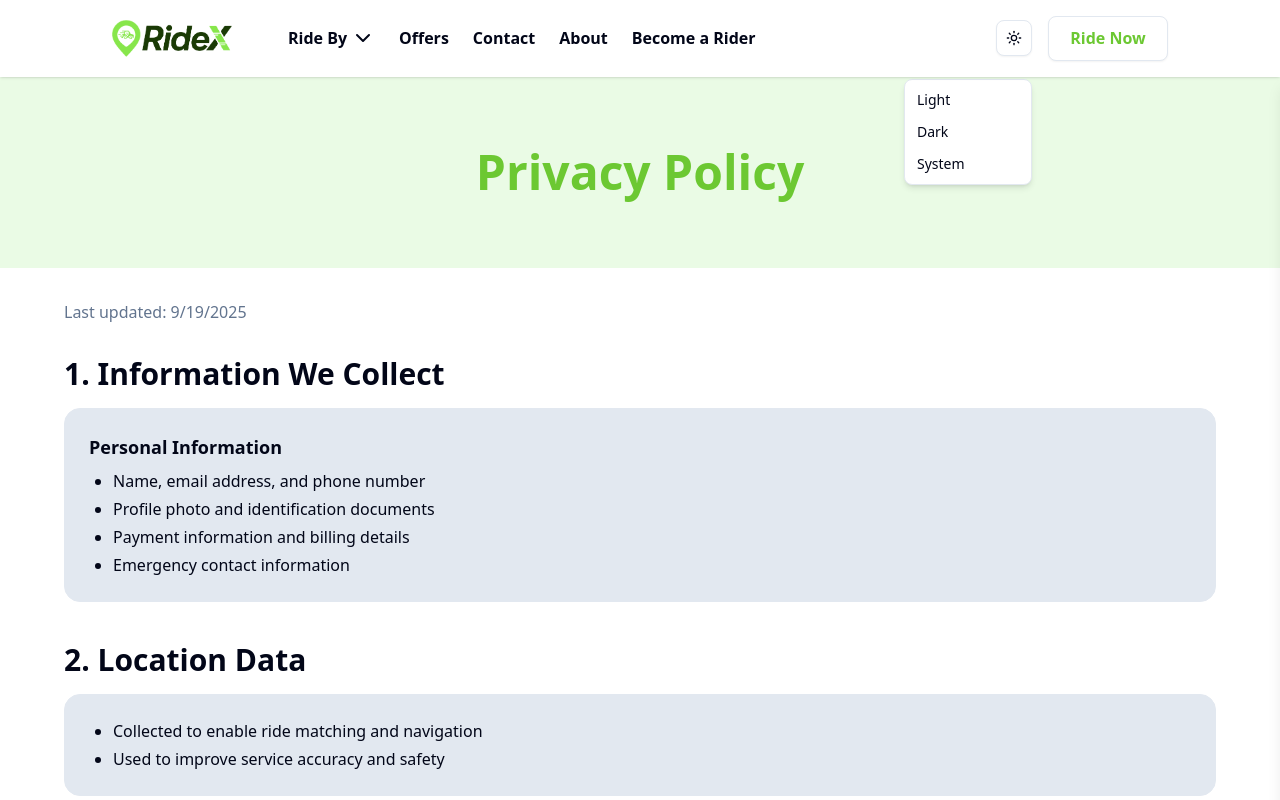
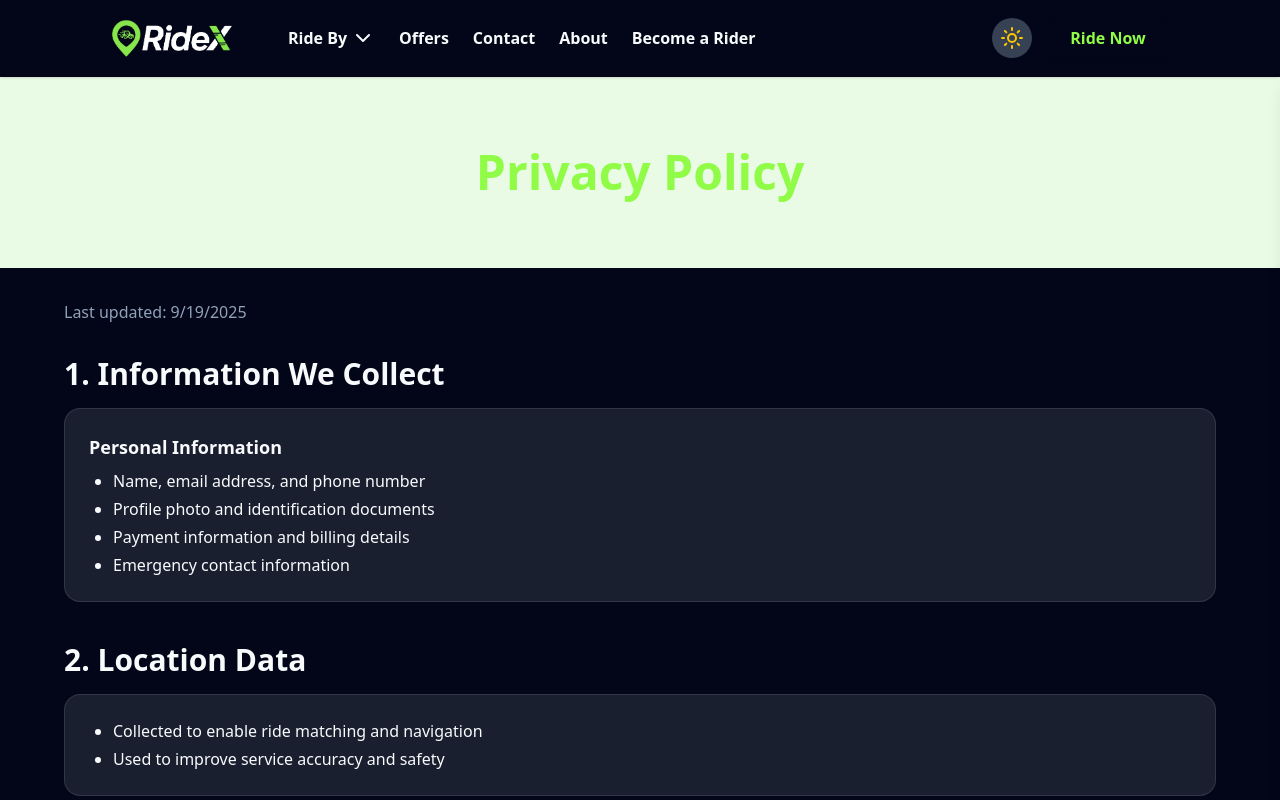
Before and after one commit to rubel6610/RideX-Frontend, a Next.js app: page /privacy-policy in a window 1280 px wide. Both pictures are taken after a click on the button 1014 px from the left and 38 px from the top of the page. Shown: the top 800 px of the page. Built offline with nearby package versions, Linux system fonts and the light colour scheme.

Commit message:
I change thae theme toggole system.

```diff
--- /dev/null
+++ b/src/app/hooks/themeContext.js
@@ -0,0 +1,25 @@
+import { useEffect, useState } from 'react';
+
+const useTheme = () => {
+    const [theme, setTheme] = useState(() => {
+        // Check localStorage or fallback to 'light'
+        return localStorage.getItem('theme') || 'light';
+    });
+
+    useEffect(() => {
+        // Set class on body
+        document.documentElement.classList.toggle('dark', theme === 'dark');
+
+        // Save theme in localStorage
+        localStorage.setItem('theme', theme);
+    }, [theme]);
+
+    // Toggle function
+    const toggleTheme = () => {
+        setTheme((prev) => (prev === 'light' ? 'dark' : 'light'));
+    };
+
+    return { theme, toggleTheme };
+};
+
+export default useTheme;
--- a/src/app/layout.js
+++ b/src/app/layout.js
@@ -1,6 +1,5 @@
 // import { Roboto } from 'next/font/google';
 import "./globals.css";
-import { ThemeProvider } from "@/components/theme-provider";
 import Navbar from '@/components/Shared/Navbar/Navbar';
 import Footer from "@/components/Shared/Footer/Footer";
 
@@ -20,7 +19,6 @@ export default function RootLayout({ children }) {
   return (
     <html lang="en">
       <body className={`antialiased`}>
-        <ThemeProvider>
           {/* fixed navbar */}
           <header>
             <Navbar />
@@ -31,7 +29,6 @@ export default function RootLayout({ children }) {
 
           {/* fixed footer */}
           <footer><Footer /></footer>
-        </ThemeProvider>
       </body>
     </html>
   );
--- a/src/app/privacy-policy/page.jsx
+++ b/src/app/privacy-policy/page.jsx
@@ -1,3 +1,4 @@
+'use client'
 import React from 'react';
 
 const PrivacyPolicy = () => {
--- a/src/components/ModeToggle.jsx
+++ /dev/null
@@ -1,39 +0,0 @@
-"use client"
-
-import * as React from "react"
-import { Moon, Sun } from "lucide-react"
-import { useTheme } from "next-themes"
-
-import { Button } from "@/components/ui/button"
-import {
-  DropdownMenu,
-  DropdownMenuContent,
-  DropdownMenuItem,
-  DropdownMenuTrigger,
-} from "@/components/ui/dropdown-menu"
-
-export function ModeToggle() {
-  const { setTheme } = useTheme()
-
-  return (
-    <DropdownMenu>
-      <DropdownMenuTrigger asChild>
-        <Button variant="outline" size="icon">
-          <Sun className="h-[1.2rem] w-[1.2rem] scale-100 rotate-0 transition-all dark:scale-0 dark:-rotate-90" />
-          <Moon className="absolute h-[1.2rem] w-[1.2rem] scale-0 rotate-90 transition-all dark:scale-100 dark:rotate-0" />
-        </Button>
-      </DropdownMenuTrigger>
-      <DropdownMenuContent align="end" className="mt-[19px] z-[998] border border-border">
-        <DropdownMenuItem onClick={() => setTheme("light")}>
-          Light
-        </DropdownMenuItem>
-        <DropdownMenuItem onClick={() => setTheme("dark")}>
-          Dark
-        </DropdownMenuItem>
-        <DropdownMenuItem onClick={() => setTheme("system")}>
-          System
-        </DropdownMenuItem>
-      </DropdownMenuContent>
-    </DropdownMenu>
-  )
-}
--- a/src/components/Shared/Navbar/Navbar.jsx
+++ b/src/components/Shared/Navbar/Navbar.jsx
@@ -3,14 +3,16 @@ import { useState, useEffect } from "react";
 import Link from "next/link";
 import { usePathname } from "next/navigation";
 import { ChevronDown, Bike, Car, BusFront, TextAlignJustify } from 'lucide-react';
+import { Moon, Sun } from "lucide-react";
 import logo from '../../../Assets/ridex-logo.webp';
 import darkLogo from '../../../Assets/logo-dark.webp';
 import Sidebar from './Sidebar';
 import Image from "next/image";
-import { ModeToggle } from "@/components/ModeToggle";
 import { Button } from "@/components/ui/button";
+import useTheme from "@/app/hooks/themeContext";
 
 const Navbar = () => {
+  const { theme, toggleTheme } = useTheme();
   const pathname = usePathname();
 
   const [sidebarOpen, setSidebarOpen] = useState(false);
@@ -174,7 +176,17 @@ const Navbar = () => {
         {/* Right: Theme Toggle + Ride Now + Hamburger */}
         <div className="flex items-center gap-2 sm:gap-4 py-4">
           {/* Theme Toggle */}
-          <ModeToggle />
+          {/* Theme Toggle */}
+          <button
+            onClick={toggleTheme}
+            className="p-2 rounded-full bg-gray-200 dark:bg-gray-700 transition"
+          >
+            {theme === "light" ? (
+              <Moon className="w-6 h-6 text-gray-800" />
+            ) : (
+              <Sun className="w-6 h-6 text-yellow-400" />
+            )}
+          </button>
 
           {/* Ride Now Button */}
           <Button variant="outline" size="icon" className="h-[2.8rem] w-30 text-base border border-border font-semibold text-primary">
--- a/src/components/theme-provider.jsx
+++ /dev/null
@@ -1,17 +0,0 @@
-"use client";
-
-import * as React from "react";
-import { ThemeProvider as NextThemesProvider } from "next-themes";
-
-export function ThemeProvider({ children }) {
-  return (
-    <NextThemesProvider
-      attribute="class"
-      defaultTheme="system"
-      enableSystem
-      disableTransitionOnChange
-    >
-      {children}
-    </NextThemesProvider>
-  );
-}
```
